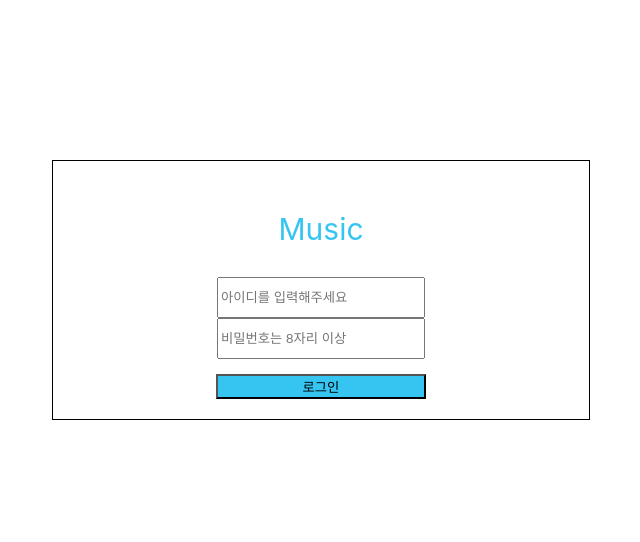
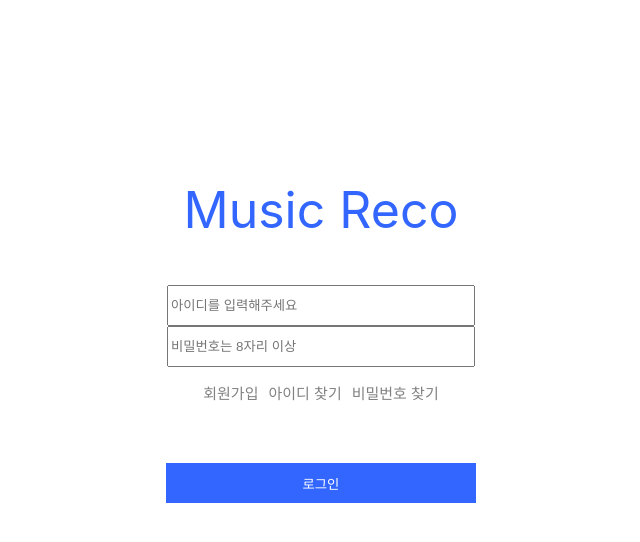
Before and after one commit to Jungsooooooo/music_site_front, a React (Create React App) app: page /login in a window 1280 px wide. Shown: the top 542 px of the page, without its empty margins (319-959 px from the left). Built offline with nearby package versions, Linux system fonts and the light colour scheme.

Commit message:
색깔 변경 및 회원가입, 아이디 비번 찾기 태그 추가

```diff
--- a/src/css/loginView.css
+++ b/src/css/loginView.css
@@ -1,27 +1,55 @@
 .loginType {
-  border: 1px solid;
+  /* border: 1px solid; */
   width: 30em;
   padding: 20px 28px;
   margin: 10em auto;
 }
 
 .logo {
-  font-size: 30px;
-  color: rgb(53, 197, 240);
+  font-size: 50px;
+  color: rgb(51, 102, 255);
+  text-decoration: none;
 }
 
 #putId {
-  width: 200px;
+  margin-top: 45px;
+  width: 300px;
   height: 35px;
 }
 
 #putPass {
-  width: 200px;
+  width: 300px;
   height: 35px;
 }
 
 .loginButton {
+  color: white;
+  margin-top: 60px;
+  width: 310px;
+  background-color: rgb(51, 102, 255);
+  border: none;
+  height: 40px;
+  cursor: pointer;
+}
+
+.joinOrFind {
   margin-top: 15px;
-  width: 210px;
-  background-color: rgb(53, 197, 240);
+  font-size: 15px;
 }
+
+#register {
+  margin-right: 10px;
+  text-decoration: none;
+  color: gray;
+}
+
+#findId {
+  margin-right: 10px;
+  text-decoration: none;
+  color: gray;
+}
+
+#findPassword {
+  color: gray;
+  text-decoration: none;
+}
--- a/src/music/user/LoginView.js
+++ b/src/music/user/LoginView.js
@@ -2,17 +2,36 @@ import React from "react";
 import "../../css/loginView.css";
 
 const LoginView = () => {
+  const login = () => {
+    console.log("login");
+  };
+
   return (
     <div className="loginType">
-      <p className="logo">Music</p>
+      <a href="/" className="logo">
+        Music Reco
+      </a>
       <div>
         <input id="putId" type="text" placeholder="아이디를 입력해주세요"></input>
       </div>
       <div>
         <input id="putPass" type="password" placeholder="비밀번호는 8자리 이상"></input>
       </div>
+      <div className="joinOrFind">
+        <a href="/login" id="register">
+          회원가입
+        </a>
+        <a href="/login" id="findId">
+          아이디 찾기
+        </a>
+        <a href="/login" id="findPassword">
+          비밀번호 찾기
+        </a>
+      </div>
       <div>
-        <button className="loginButton">로그인</button>
+        <button className="loginButton" onClick={login}>
+          로그인
+        </button>
       </div>
     </div>
   );
```
